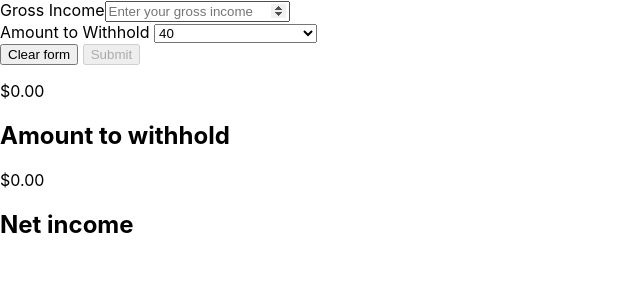
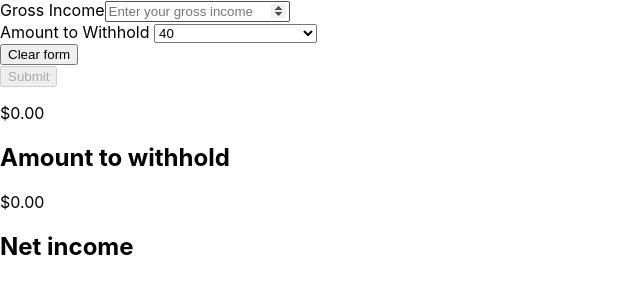
Before and after one commit to adriantoddross/set-aside, a React (Create React App) app: page / in a window 1280 px wide. Shown: the top 300 px of the page, without its empty margins (0-640 px from the left). Built offline with nearby package versions, Linux system fonts and the light colour scheme.

Commit message:
add parent div

```diff
--- a/src/Components/Button.jsx
+++ b/src/Components/Button.jsx
@@ -2,6 +2,7 @@ import React from 'react';
 
 export default function Button(props) {
     return (
+        <div className="form-button">
             <button
                 style= {props.style}
                 onClick= {props.action}
@@ -9,5 +10,6 @@ export default function Button(props) {
             >
                 {props.title}
             </button>
+        </div>
     );
 }
```
Lines whose indentation alone changed are shown as unchanged.
